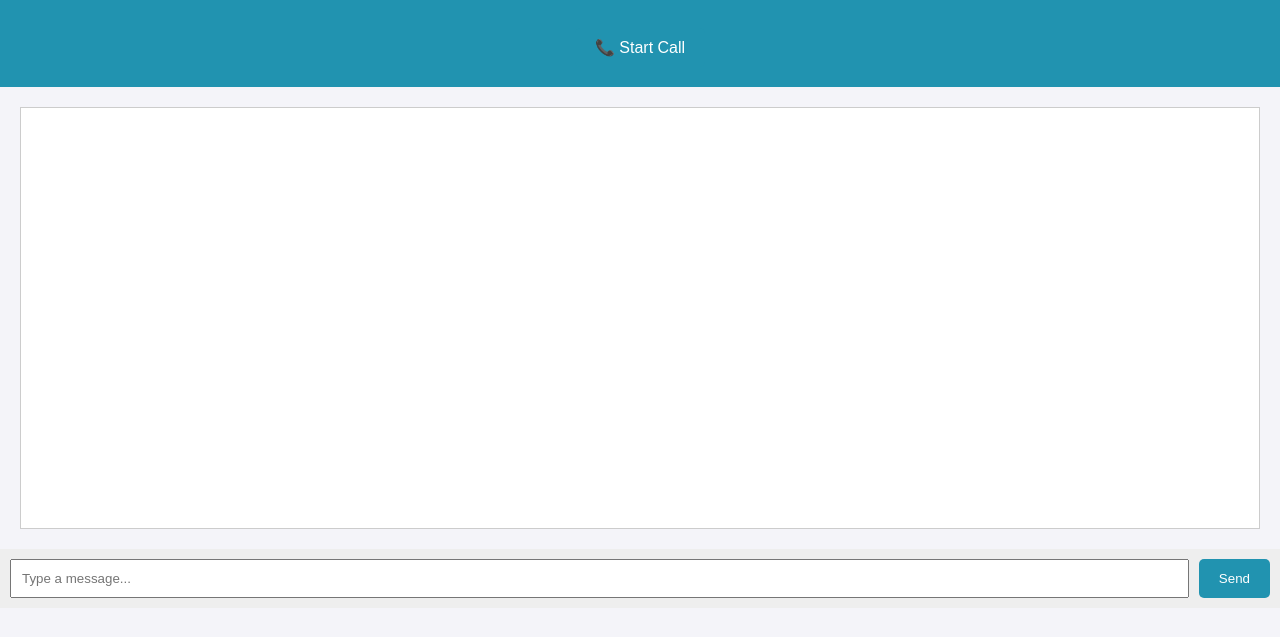
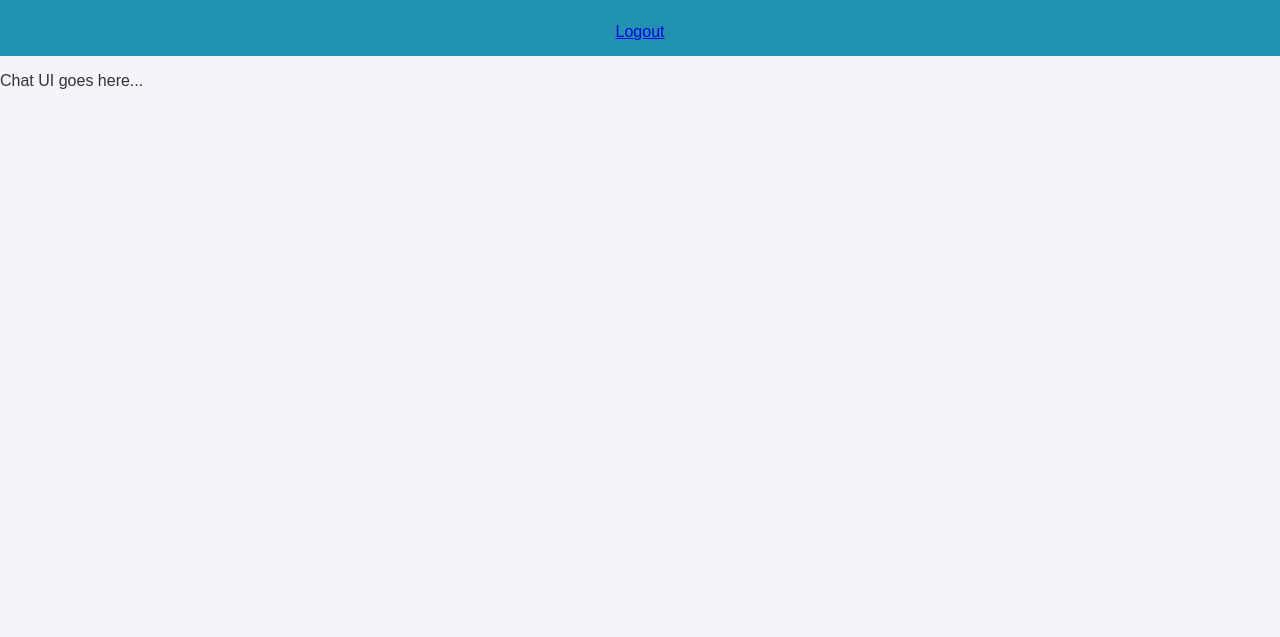
Before and after one commit to david1111402/Chat-app-main, a Flask app: page /chat in a window 1280 px wide. Shown: the part 72-709 px from the top of the page. Run offline with Flask 3, Linux system fonts and the light colour scheme; the visitor is signed in with stand-in values (Sample User, id 1); some libraries are stand-ins or nearby versions.

Commit message:
Update Link.html

```diff
--- a/templates/Link.html
+++ b/templates/Link.html
@@ -2,68 +2,21 @@
 <html lang="en">
 <head>
   <meta charset="UTF-8">
-  <title>Chatroom</title>
+  <title>Chat</title>
   <link rel="stylesheet" href="{{ url_for('static', filename='styles.css') }}">
-  <script src="https://cdn.socket.io/4.7.5/socket.io.min.js"></script>
 </head>
 <body>
   <header>
     <h1>Welcome, {{ user.name }}</h1>
-    <a href="/call" class="btn">📞 Start Call</a>
+    <nav>
+      <a href="{{ url_for('logout') }}">Logout</a>
+    </nav>
   </header>
 
-  <main id="log"></main>
-
-  <footer>
-    <div class="composer">
-      <input id="input" type="text" placeholder="Type a message..." autocomplete="off">
-      <button id="send">Send</button>
+  <main>
+    <div class="chat-box">
+      <p>Chat UI goes here...</p>
     </div>
-  </footer>
-
-  <script>
-    const socket = io();
-    const log = document.getElementById("log");
-    const input = document.getElementById("input");
-    const sendBtn = document.getElementById("send");
-    const room = "General";
-
-    function nowIso() { return new Date().toISOString(); }
-
-    function render(msg) {
-      const div = document.createElement("div");
-      div.textContent = `[${msg.name}] ${msg.text}`;
-      log.appendChild(div);
-      log.scrollTop = log.scrollHeight;
-    }
-
-    async function poll() {
-      const res = await fetch(`/history/${room}`);
-      const msgs = await res.json();
-      log.innerHTML = "";
-      msgs.forEach(render);
-    }
-
-    sendBtn.onclick = async () => {
-      const text = input.value.trim();
-      if (!text) return;
-      const msg = {
-        userId: "{{ user.id }}",
-        name: "{{ user.username }}",
-        text,
-        at: nowIso(),
-        room
-      };
-      await fetch("/send", {
-        method: "POST",
-        headers: {"Content-Type": "application/json"},
-        body: JSON.stringify(msg)
-      });
-      input.value = "";
-    };
-
-    setInterval(poll, 2000);
-    poll();
-  </script>
+  </main>
 </body>
 </html>
```
